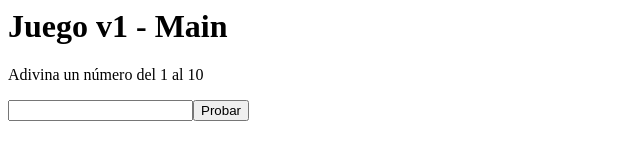
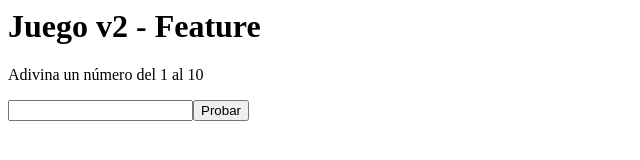
Before and after one commit to isach2900-creator/juego-adivina-numero-pr, a plain HTML site: page index.html in a window 1280 px wide. Shown: the full height of the page, 0-640 px from the left. Drawn offline with Linux system fonts and the light colour scheme.

Commit message:
Cambio en rama feature

```diff
--- a/index.html
+++ b/index.html
@@ -1,4 +1,4 @@
-<h1>Juego v1 - Main</h1>
+<h1>Juego v2 - Feature</h1>
 <p>Adivina un número del 1 al 10</p>
 <input type=number id=num><button>Probar</button>
 <script>const secreto = Math.floor(Math.random() * 10) + 1;</script>
```
